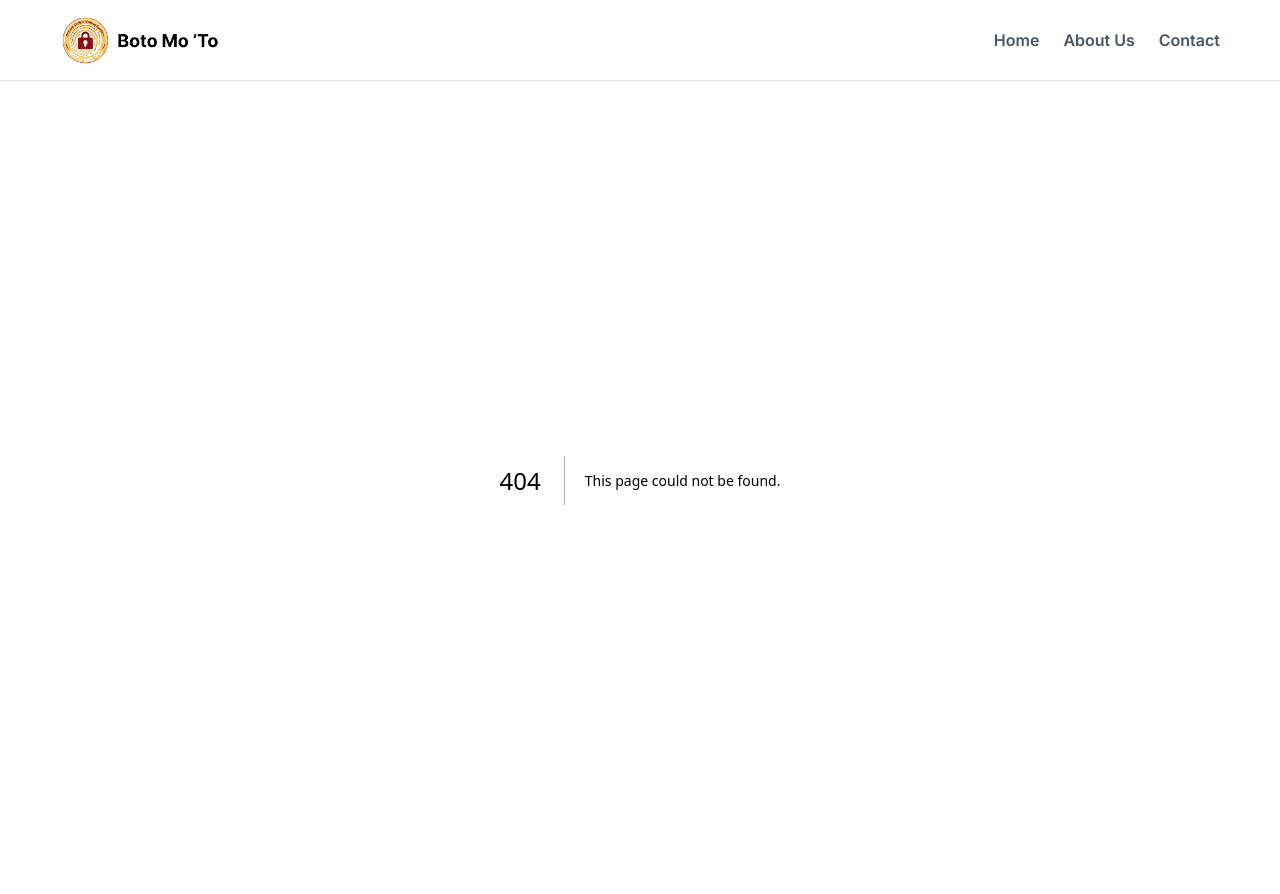
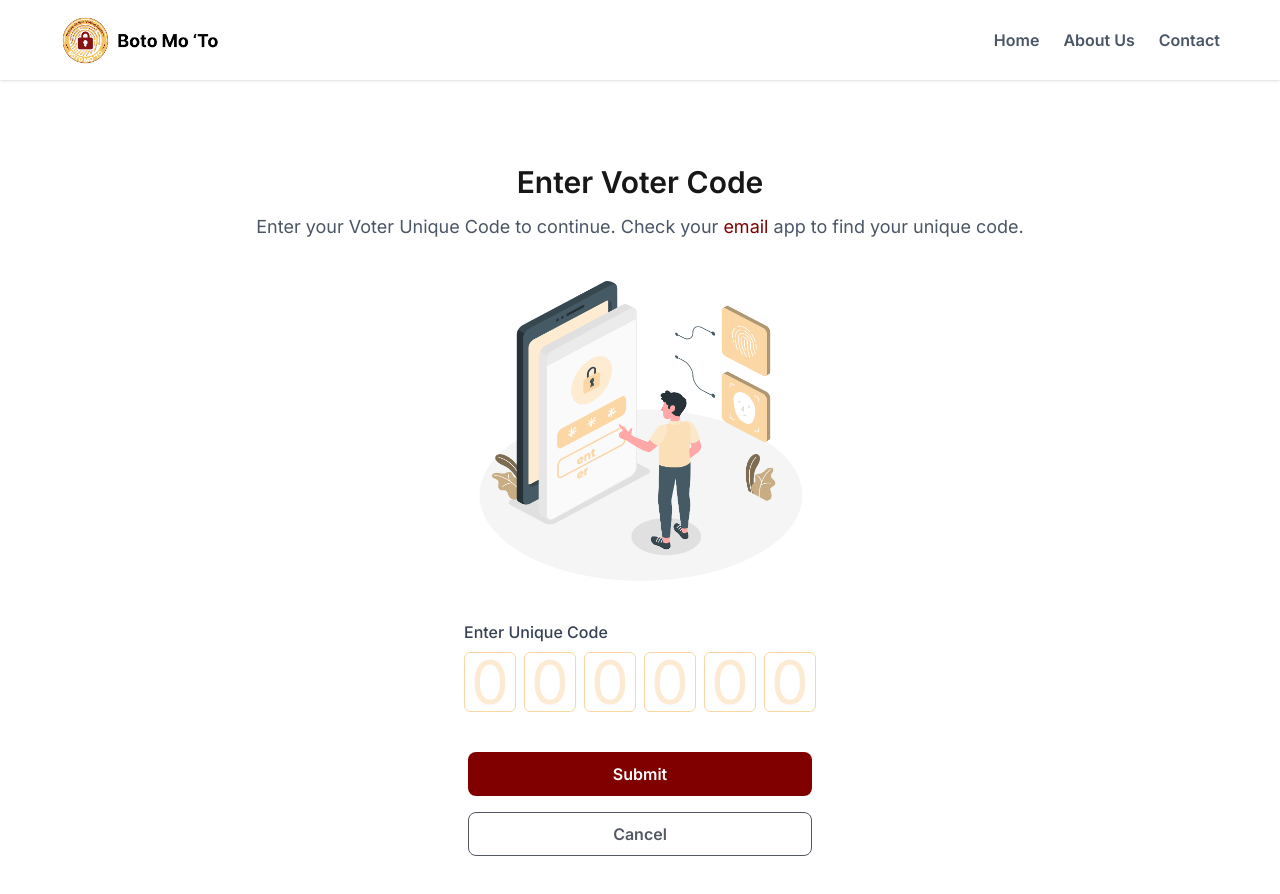
Before and after one commit to Boto-Mo-To-Capstone-Project/BotoMoTo, a Next.js app: page /voterlogin in a window 1280 px wide. Before the commit this address had no page. Shown: the top 894 px of the page. Built offline with nearby package versions, Linux system fonts and the light colour scheme.

Commit message:
voterlogin page

```diff
--- a/src/app/globals.css
+++ b/src/app/globals.css
@@ -95,5 +95,17 @@ body {
 }
 
 .btn-text {
-  @apply text-xs font-semibold xl:text-md;
+  @apply text-md font-semibold xl:text-md;
 }
+
+.voterlogin-heading {
+  @apply text-dxs font-semibold md:text-dsm;
+}
+
+.voterlogin-subheading {
+  @apply text-md font-normal text-gray-600 md:text-lg;
+}
+
+.voterlogin-label {
+  @apply text-sm font-medium text-gray-700 md:text-md;
+}
--- a/src/app/page.tsx
+++ b/src/app/page.tsx
@@ -1,3 +1,7 @@
+"use client"; // useRouter needs a client component
+
+import { useRouter } from "next/navigation";
+
 import Image from "next/image";
 
 import DashboardImage from "./assets/DashboardImage.png";
@@ -5,6 +9,8 @@ import DashboardImageFull from "./assets/DashboardImageFull.png";
 import Button from "@/components/Button";
 
 export default function HomePage() {
+  const router = useRouter(); // to go to another route
+
   return (
     <main className="flex flex-col gap-8 md:justify-between">
       <div className="flex flex-col items-center pt-20">
@@ -16,7 +22,7 @@ export default function HomePage() {
         </div>
         <div className="flex flex-col gap-4 pt-10 w-3/5 xs:flex-row xs:w-auto">
           <Button variant="primary">Admin</Button>
-          <Button>Voter</Button>
+          <Button onClick={() => router.push("/voterlogin")}>Voter</Button>
         </div>
       </div>
 
--- /dev/null
+++ b/src/app/voterlogin/page.tsx
@@ -0,0 +1,33 @@
+import Button from "@/components/Button";
+import Image from "next/image";
+
+import EnterVoterCode from "../assets/EnterVoterCode.png";
+import OtpInput from "@/components/OtpInput";
+const VoterLoginPage = () => {
+  return (
+    <main className=" flex flex-col items-center justify-center gap-10 px-10 py-20">
+      <div className="text-center space-y-2">
+        <p className="voterlogin-heading">Enter Voter Code</p>
+        <p className="voterlogin-subheading">
+          Enter your Voter Unique Code to continue. Check your{" "}
+          <span className="text-primary">email</span> app to find your unique
+          code.
+        </p>
+      </div>
+
+      <Image src={EnterVoterCode} height={300} alt="BotoMoToLogo" />
+      <div className="flex flex-col gap-2">
+        {" "}
+        <p className="voterlogin-label"> Enter Unique Code</p>
+        <OtpInput length={6} />
+      </div>
+
+      <div className="flex flex-col gap-4 w-4/5 xs:w-auto">
+        <Button variant="long_primary">Submit</Button>
+        <Button variant="long_secondary">Cancel</Button>
+      </div>
+    </main>
+  );
+};
+
+export default VoterLoginPage;
--- a/src/components/Button.tsx
+++ b/src/components/Button.tsx
@@ -4,7 +4,7 @@ import { ButtonHTMLAttributes } from "react";
 // Para hindi na isusulat isa isa ang props ng isang html button.
 
 type ButtonProps = ButtonHTMLAttributes<HTMLButtonElement> & {
-  variant?: "primary" | "secondary";
+  variant?: "primary" | "long_primary" | "secondary" | "long_secondary";
 };
 
 const Button = ({
@@ -18,6 +18,8 @@ const Button = ({
 
   const variants = {
     primary: "bg-primary text-white xs:w-39",
+    long_primary: "bg-primary text-white xs:w-86",
+    long_secondary: "border border-gray text-gray xs:w-86",
     secondary:
       "bg-gray-200 text-gray-800 hover:bg-gray-300 focus:ring-gray-400",
   };
--- /dev/null
+++ b/src/components/OtpInput.tsx
@@ -0,0 +1,51 @@
+"use client";
+
+import { useState } from "react";
+
+type OtpInputProps = {
+  length?: number; // prop to customize number of input
+};
+
+const OtpInput = ({ length = 6 }: OtpInputProps) => {
+  const [otp, setOtp] = useState(Array(length).fill(""));
+
+  const handleChange = (
+    e: React.ChangeEvent<HTMLInputElement>,
+    index: number
+  ) => {
+    const value = e.target.value;
+
+    // Allow only single digit 0-9
+    if (!/^[0-9]?$/.test(value)) return;
+
+    const newOtp = [...otp];
+    newOtp[index] = value;
+    setOtp(newOtp);
+
+    // Move focus to next input automatically
+    if (value && index < length - 1) {
+      const nextInput = document.getElementById(`otp-${index + 1}`);
+      nextInput?.focus();
+    }
+  };
+
+  return (
+    <div className="flex gap-2 flex-wrap justify-center">
+      {otp.map((digit, i) => (
+        <input
+          key={i}
+          id={`otp-${i}`}
+          type="text"
+          inputMode="numeric"
+          maxLength={1}
+          value={digit}
+          placeholder="0"
+          onChange={(e) => handleChange(e, i)}
+          className="w-12 h-12 text-center text-secondary border border-secondary rounded-md text-dlg focus:outline-none focus:ring-2 focus:ring-primary md:w-13 md:h-15 md:text-dxl"
+        />
+      ))}
+    </div>
+  );
+};
+
+export default OtpInput;
```
Also changed, not shown: src/app/assets/EnterVoterCode.png (added).
